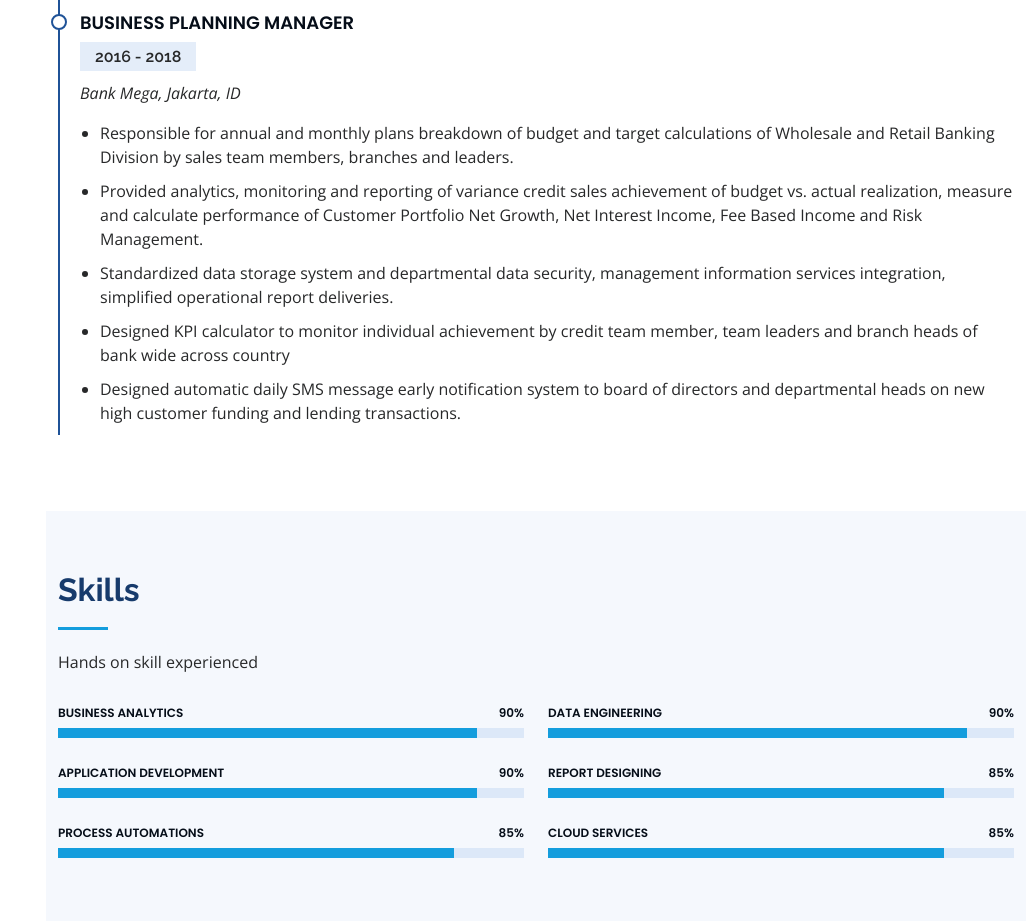
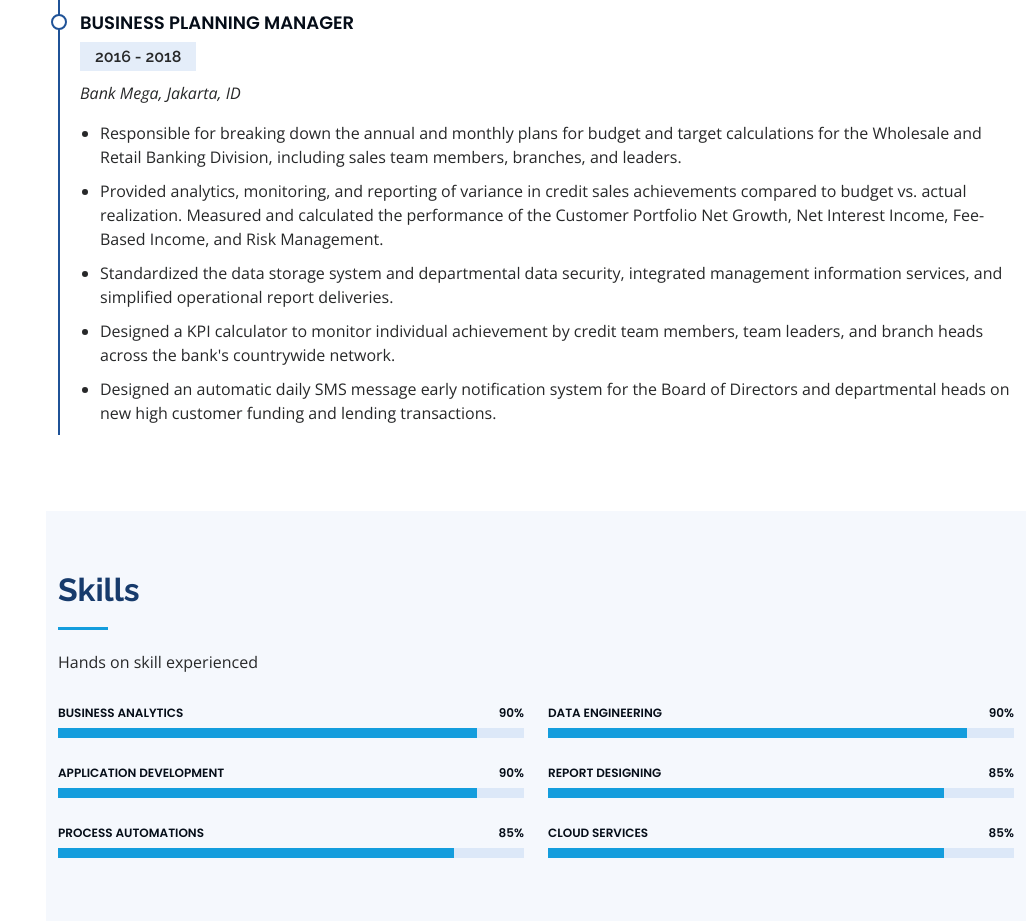
Before and after one commit to hilzonlanin/portfolio, a plain HTML site: page index.html in a window 1280 px wide. Shown: the part 2220-3141 px from the top of the page, without its empty margins (254-1280 px from the left). Drawn offline with nearby package versions, Linux system fonts and the light colour scheme.

Commit message:
spelling 4

```diff
--- a/index.html
+++ b/index.html
@@ -145,17 +145,11 @@
             <h5>2016 - 2018</h5>
             <p><em>Bank Mega, Jakarta, ID</em></p>
             <ul>
-              <li>Responsible for annual and monthly plans breakdown of budget and target calculations of Wholesale
-                and Retail Banking Division by sales team members, branches and leaders.</li>
-              <li>Provided analytics, monitoring and reporting of variance credit sales achievement of budget vs. actual
-                realization, measure and calculate performance of Customer Portfolio Net Growth, Net Interest Income,
-                Fee Based Income and Risk Management.</li>
-              <li>Standardized data storage system and departmental data security, management information services
-                integration, simplified operational report deliveries.</li>
-              <li>Designed KPI calculator to monitor individual achievement by credit team member, team leaders and
-                branch heads of bank wide across country</li>
-              <li>Designed automatic daily SMS message early notification system to board of directors and departmental
-                heads on new high customer funding and lending transactions.</li>
+              <li>Responsible for breaking down the annual and monthly plans for budget and target calculations for the Wholesale and Retail Banking Division, including sales team members, branches, and leaders.</li>
+              <li>Provided analytics, monitoring, and reporting of variance in credit sales achievements compared to budget vs. actual realization. Measured and calculated the performance of the Customer Portfolio Net Growth, Net Interest Income, Fee-Based Income, and Risk Management.</li>
+              <li>Standardized the data storage system and departmental data security, integrated management information services, and simplified operational report deliveries.</li>
+              <li>Designed a KPI calculator to monitor individual achievement by credit team members, team leaders, and branch heads across the bank's countrywide network.</li>
+              <li>Designed an automatic daily SMS message early notification system for the Board of Directors and departmental heads on new high customer funding and lending transactions.</li>
             </ul>
           </div>
         </div>
```
